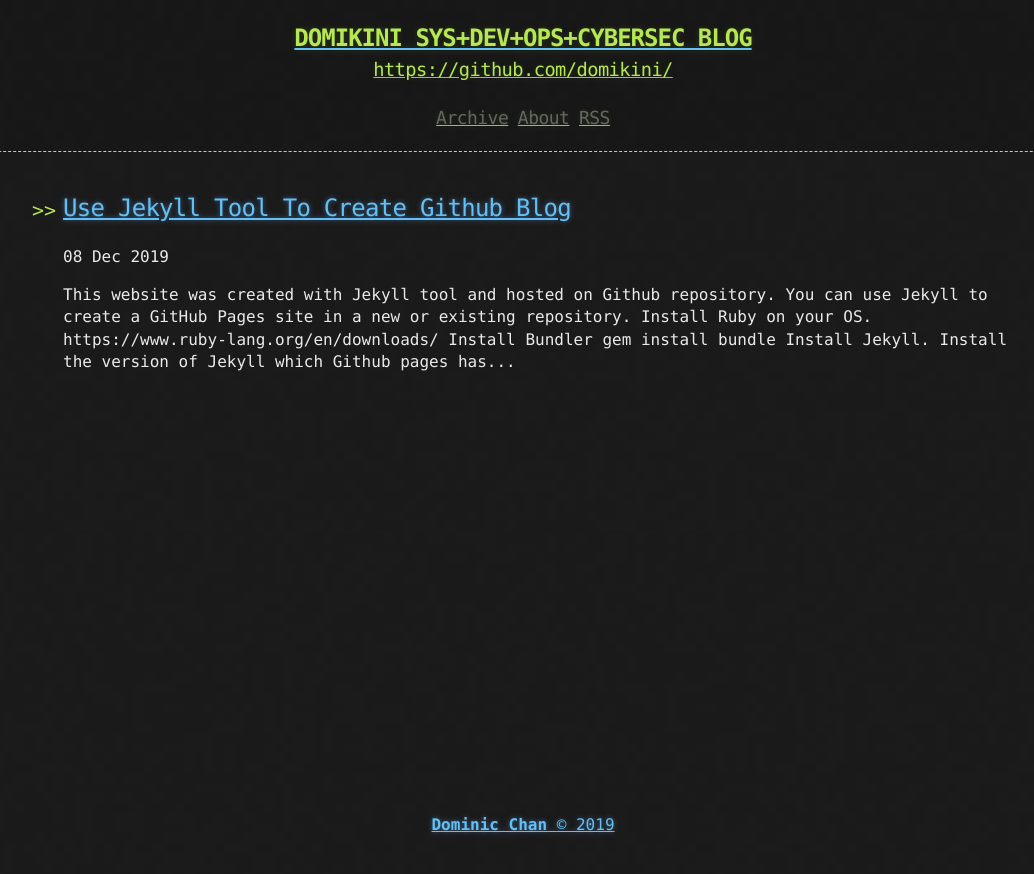
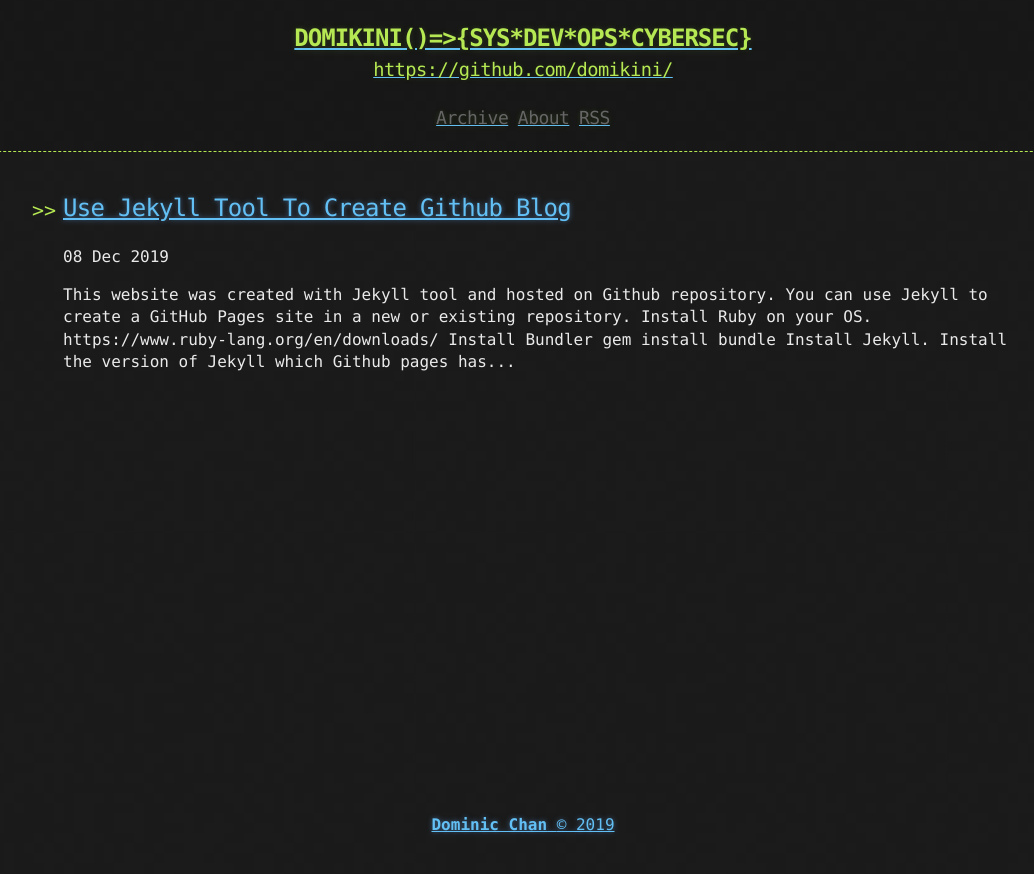
Before and after one commit to domikini/domikini.github.io, a Jekyll site: the page built from index.html, in a window 1280 px wide. Shown: the top 874 px of the page, without its empty margins (117-1151 px from the left). Built offline with Jekyll 4.4.1, drawn with Linux system fonts in a browser that asks for light colours; the list of posts is cut into pages by our own code.

Commit message:
Update blog

```diff
--- a/_includes/header.html
+++ b/_includes/header.html
@@ -2,7 +2,7 @@
   <div>
     <a href="{{ "/" | prepend: site.baseurl | replace: '//', '/' }}">
     {% assign owner_first_name = site.owner | split: " " %}
-    <h1>DOMIKINI SYS+DEV+OPS+CYBERSEC BLOG</h1>
+    <h1>DOMIKINI()=>{SYS*DEV*OPS*CYBERSEC}</h1>
     </a>
     <a href="https://github.com/domikini">
     <h3 style="text-align: center">https://github.com/domikini/</h3>
```
